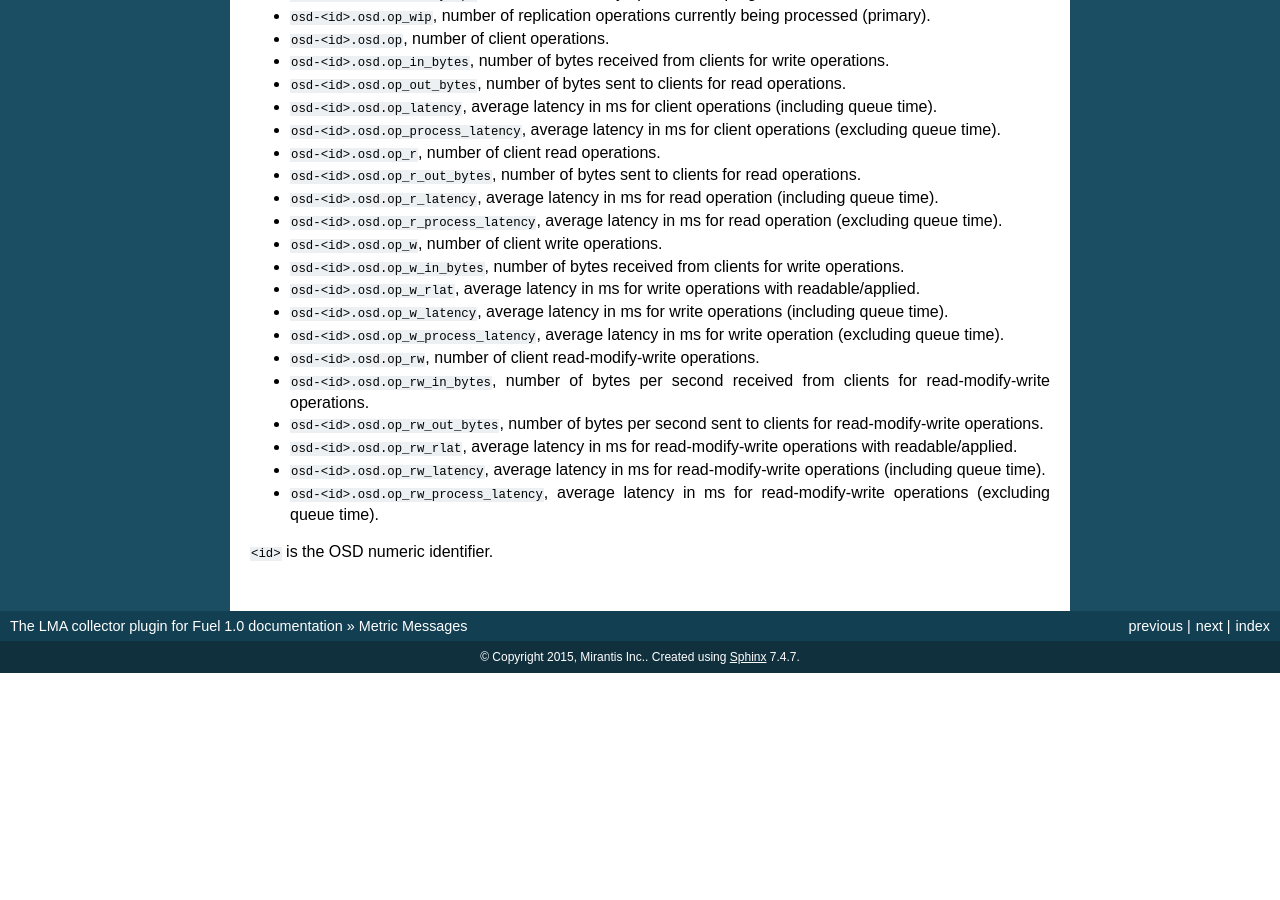
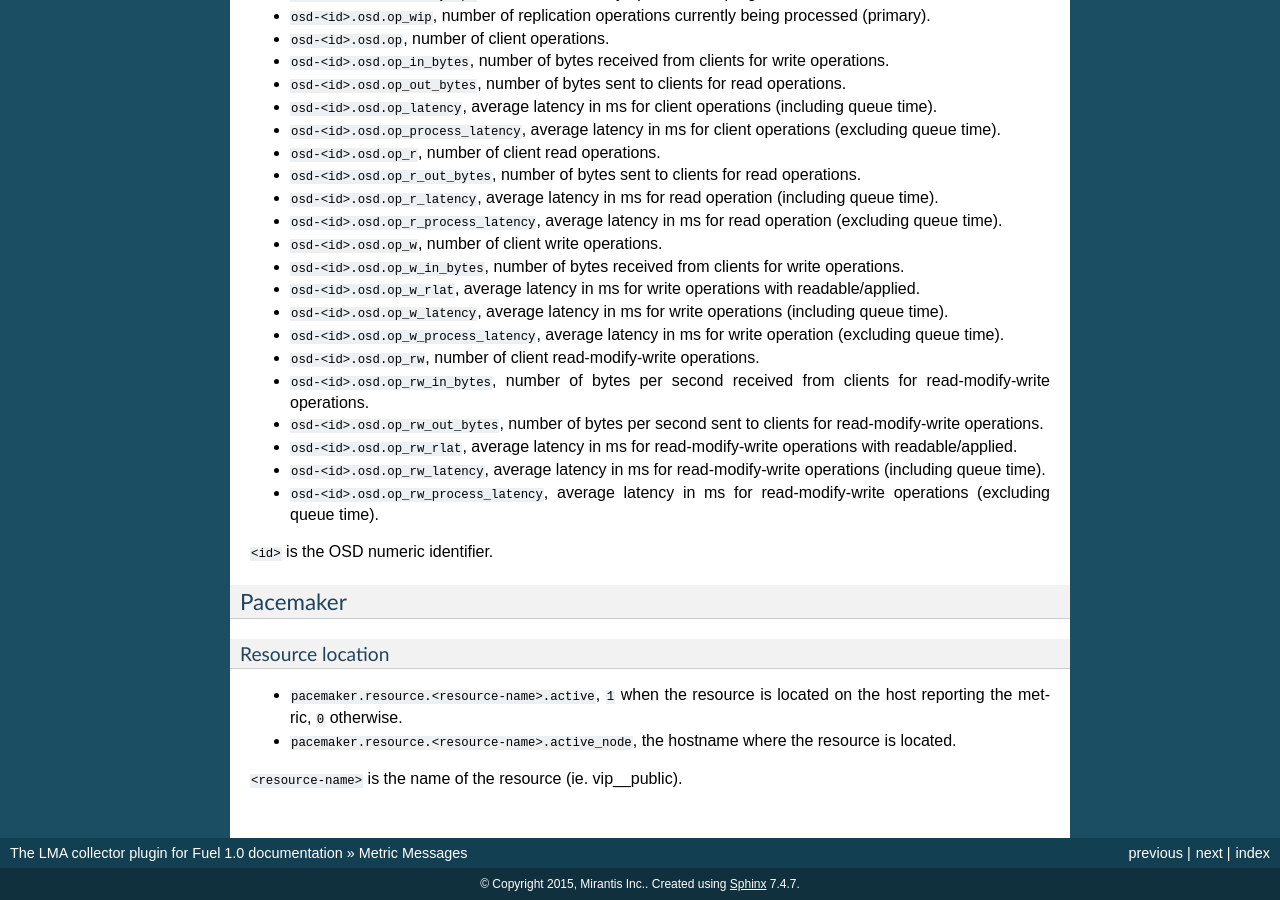
Before and after one commit to openstack-archive/fuel-plugin-lma-collector, a Sphinx documentation site: the page built from doc/source/metrics.rst, in a window 1280 px wide and 900 px high, scrolled down 11691 px. Built offline with Sphinx 7.4.7, drawn with Linux system fonts in a browser that asks for light colours; before the commit the page ends 12364 px from its top, so only the background shows below that; some of the changed text lies outside the part shown.

Commit message:
Add pacemaker resources location metrics
Change-Id: I3a667931a58809b84d667592a7e618b906eddc56

```diff
--- a/doc/source/conf.py
+++ b/doc/source/conf.py
@@ -76,6 +76,7 @@ exclude_patterns = [
     'metrics/openstack.rst',
     'metrics/rabbitmq.rst',
     'metrics/system.rst',
+    'metrics/pacemaker.rst',
 ]
 
 # The reST default role (used for this markup: `text`) to use for all
--- a/doc/source/metrics.rst
+++ b/doc/source/metrics.rst
@@ -109,3 +109,8 @@ Ceph
 ----
 
 .. include:: metrics/ceph.rst
+
+Pacemaker
+---------
+
+.. include:: metrics/pacemaker.rst
--- /dev/null
+++ b/doc/source/metrics/pacemaker.rst
@@ -0,0 +1,11 @@
+.. _pacemaker-metrics:
+
+Resource location
+^^^^^^^^^^^^^^^^^^
+
+* ``pacemaker.resource.<resource-name>.active``,  ``1`` when the resource is
+  located on the host reporting the metric, ``0`` otherwise.
+* ``pacemaker.resource.<resource-name>.active_node``, the hostname where
+  the resource is located.
+
+``<resource-name>`` is the name of the resource (ie. vip__public).
```
Also changed, not shown: 9 other files.
